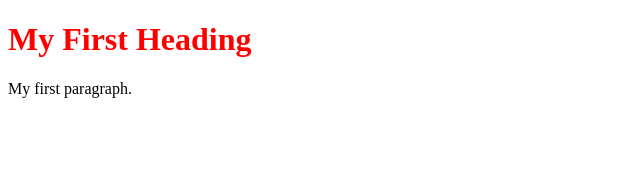
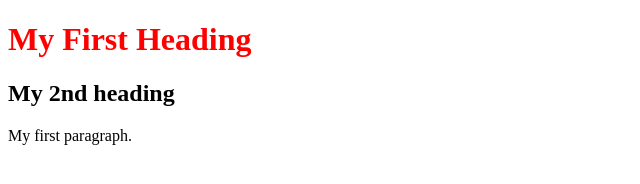
Before and after one commit to psasi36/sample1, a plain HTML site: page index.html in a window 1280 px wide. Shown: the whole page, without its empty margins (0-640 px from the left). Drawn offline with Linux system fonts and the light colour scheme.

Commit message:
Added H2

```diff
--- a/index.html
+++ b/index.html
@@ -6,6 +6,7 @@
 <body>
 
 <h1>My First Heading</h1>
+<h2>My 2nd heading</h2>
 
 <p>My first paragraph.</p>
 
```
